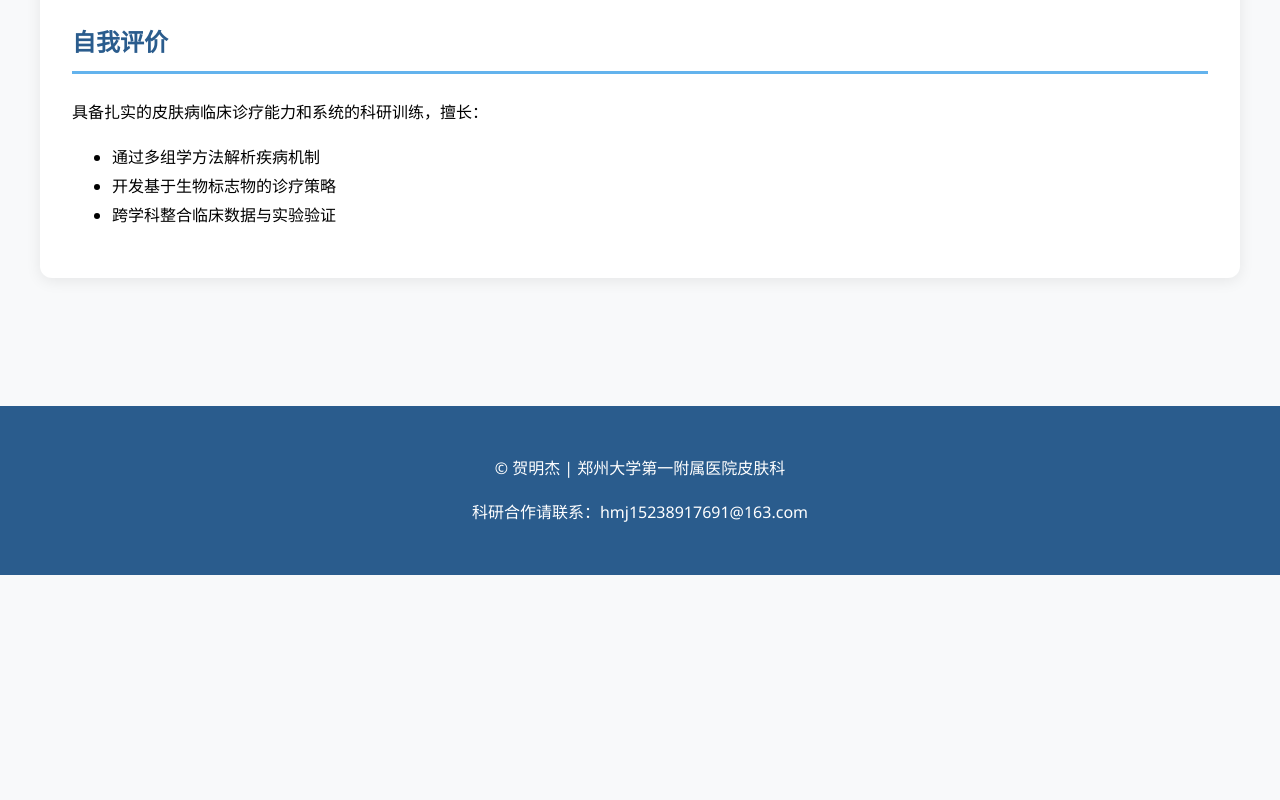
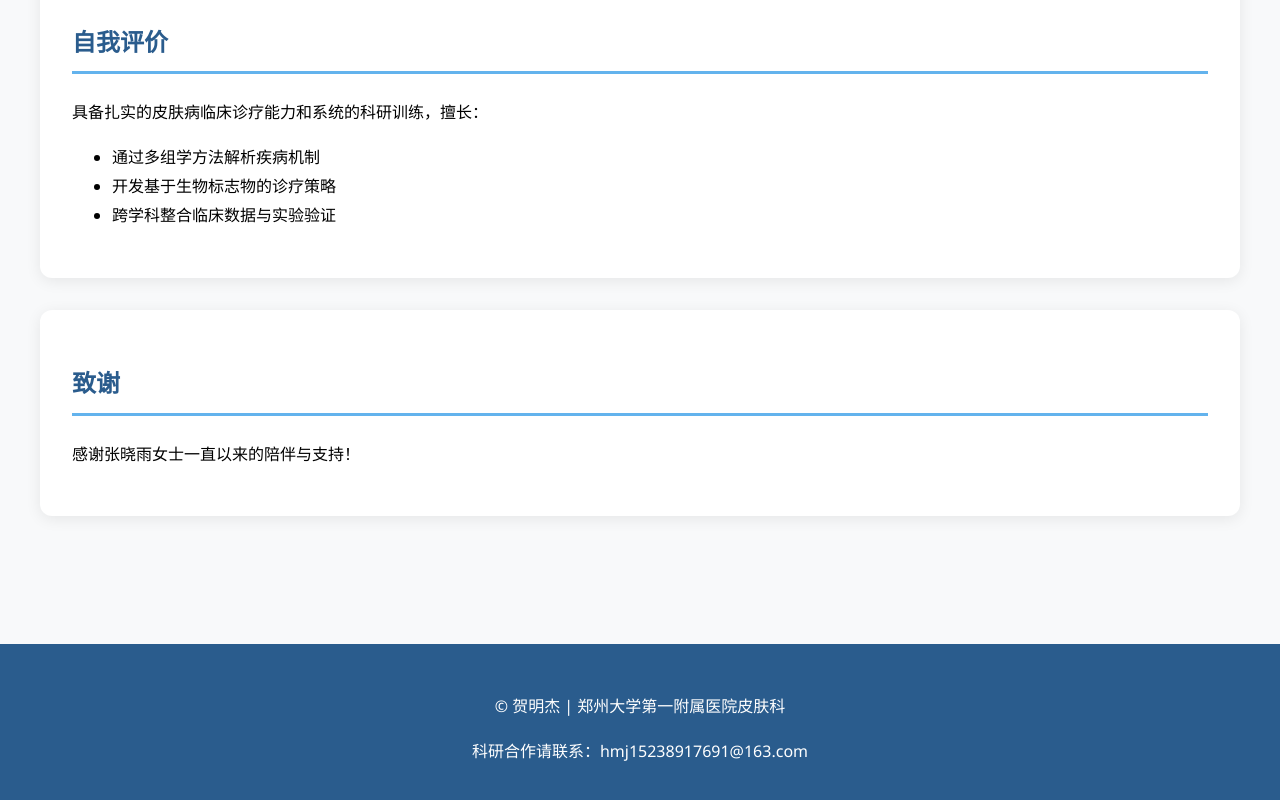
Before and after one commit to Hemingjie2001/Mingjie-He, a plain HTML site: page index.html in a window 1280 px wide. Shown: the part 5401-6201 px from the top of the page. Before the commit the page ends 5976 px from the top, so only its background shows below. Drawn offline with Linux system fonts and the light colour scheme.

Commit message:
Update index.html

```diff
--- a/index.html
+++ b/index.html
@@ -332,6 +332,10 @@
                 </ul>
             </div>
         </div>
+        <div class="section-card">
+    <h2>致谢</h2>
+    <p>感谢张晓雨女士一直以来的陪伴与支持！</p>
+</div>
     </div>
 
     <footer>
```
